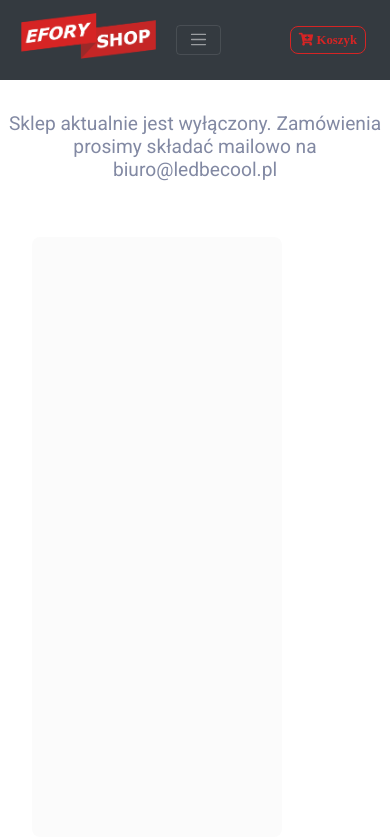
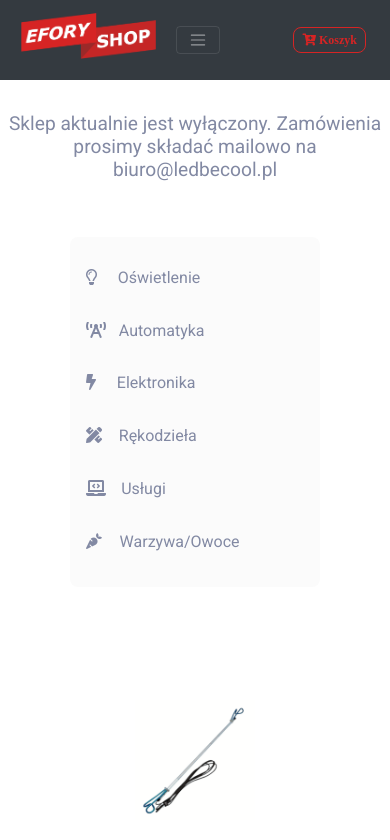
Before and after one commit to KriBajt/efory, a React (Create React App) app: page / in a window 390 px wide. Shown: the top 840 px of the page. Built offline with nearby package versions, Linux system fonts and the light colour scheme.

Commit message:
dodano trochę reguł bootstrapa dla mobile

```diff
--- a/src/App.css
+++ b/src/App.css
@@ -156,6 +156,14 @@ p {
 
   }
 
+  .left-panel {
+    font-size: .7rem;
+    margin-top: 3rem;
+    height: 350px;
+
+  }
+
+
 }
 
 @media (max-width: 440px) {
@@ -183,12 +191,18 @@ p {
   }
 
   button {
-    font-size: 0.8rem !important;
+    font-size: 0.75rem !important;
 
   }
 
-  .nav-link-left {
-    display: none;
+  .left-panel {
+    font-size: 1rem;
+    margin: 0 auto;
+    margin-top: 3rem;
+    text-align: center;
+    width: 250px;
+    height: 350px;
+
   }
 
 }
@@ -230,6 +244,11 @@ p {
 
   }
 
+  button {
+    font-size: 0.5rem !important;
+
+  }
+
   #modal {
     margin-top: 5rem !important;
     padding: 1rem !important;
--- a/src/App.js
+++ b/src/App.js
@@ -27,11 +27,11 @@ function App() {
       <h1 style={{ textAlign: 'center', fontSize: '1.5rem', marginTop: '2rem' }}>Sklep aktualnie jest wyłączony. Zamówienia prosimy składać mailowo na biuro@ledbecool.pl</h1>
 
       <div class="row">
-        <div class="left-panel ">
+        <div class="left-panel col-xs-12  ">
           <LeftMainNav />
         </div>
 
-        <div class="col-9">
+        <div class="col-xl-9 col-md-8 col-xs-12 ">
           <Switch className="right-panel">
             <Route exact path="/" component={ProductList} />
             <Route path="/details" component={Details} />
@@ -48,9 +48,9 @@ function App() {
           </Switch>
         </div>
         <Modal />
-        <div class="col">
+        {/* <div class="col">
           reklamy
-    </div>
+    </div> */}
       </div>
 
       {/* <Footer /> */}
```
